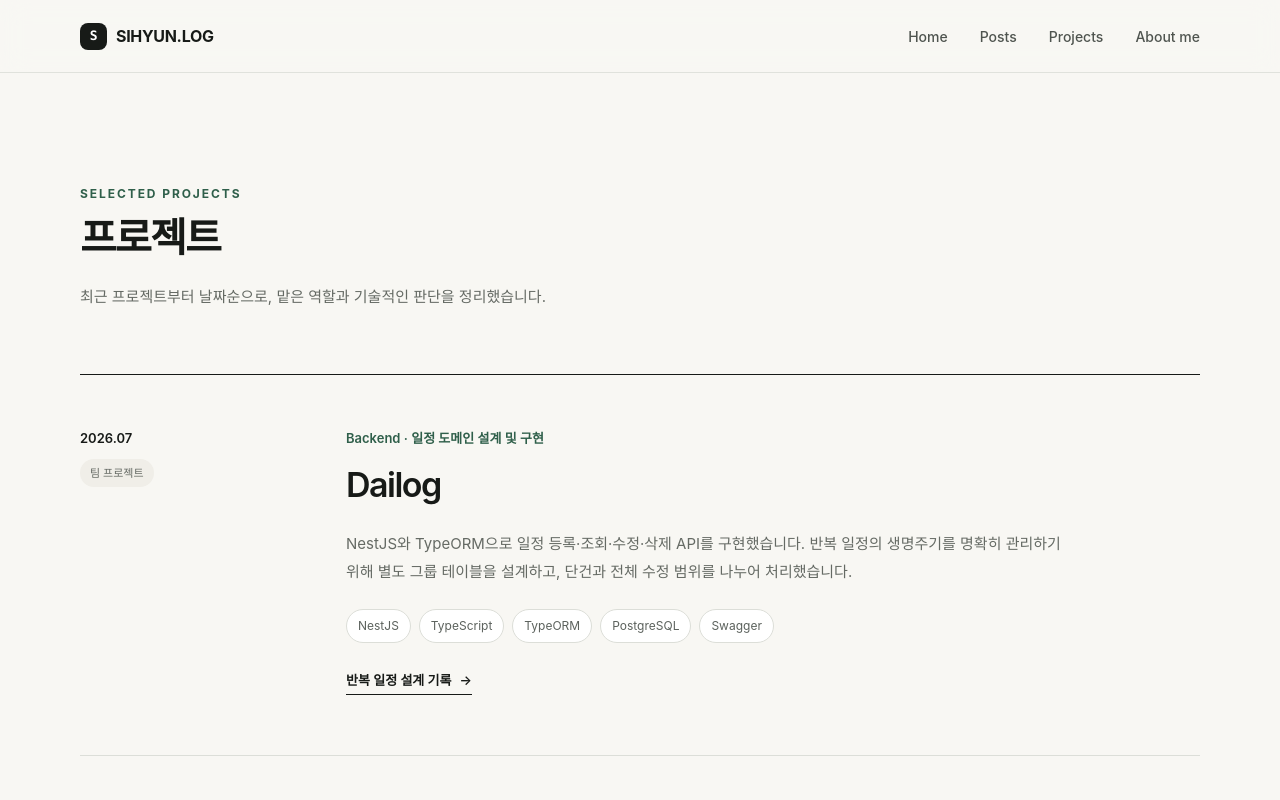
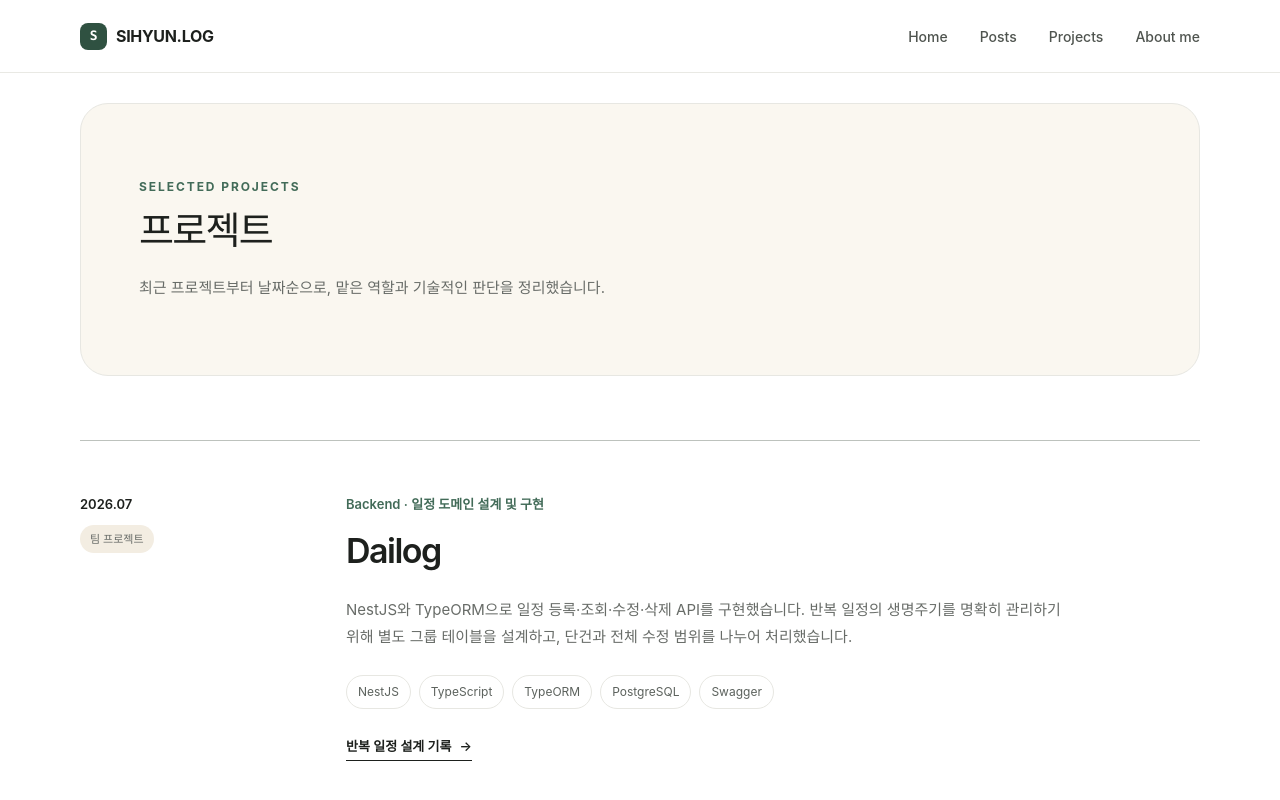
Before and after one commit to hyuneey2/sihyun-devlog, a Next.js app: page /projects in a window 1280 px wide. Shown: the top 800 px of the page. Built offline with nearby package versions, Linux system fonts and the light colour scheme.

Commit message:
전체 디자인 개선

```diff
--- a/app/globals.css
+++ b/app/globals.css
@@ -1,15 +1,17 @@
 @import "tailwindcss";
 
 :root {
-  --background: #f8f7f3;
+  --background: #ffffff;
   --surface: #ffffff;
-  --surface-soft: #f0eee8;
-  --foreground: #171a17;
-  --muted: #656a64;
-  --line: #dcded8;
-  --accent: #2f5f4a;
-  --accent-dark: #214536;
-  --accent-soft: #dce8e0;
+  --surface-soft: #f4f0e7;
+  --foreground: #1d201d;
+  --muted: #686c68;
+  --line: #e7e7e2;
+  --accent: #426b58;
+  --accent-dark: #2f5141;
+  --accent-soft: #e5eee8;
+  --cream: #faf7f0;
+  --cream-strong: #f3ede2;
   --max-width: 1120px;
 }
 
@@ -58,8 +60,8 @@ textarea {
   top: 0;
   right: 0;
   left: 0;
-  border-bottom: 1px solid rgba(220, 222, 216, 0.84);
-  background: rgba(248, 247, 243, 0.88);
+  border-bottom: 1px solid rgba(231, 231, 226, 0.9);
+  background: rgba(255, 255, 255, 0.9);
   backdrop-filter: blur(14px);
 }
 
@@ -85,7 +87,7 @@ textarea {
   height: 27px;
   place-items: center;
   border-radius: 8px;
-  background: var(--foreground);
+  background: var(--accent-dark);
   color: white;
   font-family: ui-monospace, SFMono-Regular, Menlo, monospace;
   font-size: 13px;
@@ -113,8 +115,13 @@ textarea {
 
 .hero {
   display: flex;
-  height: clamp(280px, 36svh, 380px);
+  height: clamp(250px, 32svh, 340px);
+  margin-top: 28px;
+  padding-inline: clamp(32px, 5vw, 58px);
   align-items: center;
+  border: 1px solid var(--line);
+  border-radius: 30px;
+  background: linear-gradient(135deg, #fcfaf5 0%, var(--cream) 100%);
 }
 
 .eyebrow,
@@ -192,15 +199,15 @@ textarea {
 .project-note h2,
 .page-title {
   margin: 12px 0 0;
-  font-size: clamp(28px, 3.2vw, 40px);
-  font-weight: 600;
+  font-size: clamp(28px, 3vw, 38px);
+  font-weight: 580;
   letter-spacing: -0.045em;
   line-height: 1.16;
 }
 
 .recent-section .section-heading h2 {
-  font-size: clamp(24px, 2.8vw, 34px);
-  font-weight: 550;
+  font-size: clamp(24px, 2.6vw, 32px);
+  font-weight: 540;
 }
 
 .text-link {
@@ -211,7 +218,7 @@ textarea {
 }
 
 .post-list {
-  border-top: 1px solid var(--foreground);
+  border-top: 1px solid #bdc2bd;
 }
 
 .post-card {
@@ -219,8 +226,15 @@ textarea {
   grid-template-columns: 145px minmax(0, 1fr) auto;
   gap: 32px;
   align-items: start;
-  padding: 36px 0;
+  margin-inline: -18px;
+  padding: 34px 18px;
   border-bottom: 1px solid var(--line);
+  border-radius: 14px;
+  transition: background 160ms ease;
+}
+
+.post-card:hover {
+  background: var(--cream);
 }
 
 .post-meta {
@@ -243,8 +257,8 @@ textarea {
 
 .post-title {
   margin: 0;
-  font-size: 20px;
-  font-weight: 550;
+  font-size: 19px;
+  font-weight: 540;
   letter-spacing: -0.035em;
   line-height: 1.35;
   word-break: keep-all;
@@ -286,13 +300,14 @@ textarea {
   gap: 80px;
   align-items: end;
   padding: 52px;
-  border-radius: 32px;
-  background: var(--foreground);
-  color: white;
+  border: 1px solid var(--line);
+  border-radius: 28px;
+  background: var(--cream);
+  color: var(--foreground);
 }
 
 .project-note .section-kicker {
-  color: #a8c9b9;
+  color: var(--accent);
 }
 
 .project-note h2 {
@@ -300,16 +315,31 @@ textarea {
   font-size: clamp(27px, 3.2vw, 38px);
 }
 
-.project-note > p {
+.project-note-copy > p {
   margin: 0;
-  color: #bdc1bd;
+  color: var(--muted);
   font-size: 15px;
   line-height: 1.85;
   word-break: keep-all;
 }
 
+.project-note-link {
+  display: inline-flex;
+  gap: 8px;
+  align-items: center;
+  margin-top: 24px;
+  padding-bottom: 3px;
+  border-bottom: 1px solid var(--foreground);
+  font-size: 13px;
+  font-weight: 600;
+}
+
 .page-hero {
-  padding-block: 112px 64px;
+  margin-top: 30px;
+  padding: clamp(52px, 7vw, 74px) clamp(32px, 5vw, 58px);
+  border: 1px solid var(--line);
+  border-radius: 28px;
+  background: var(--cream);
 }
 
 .page-description {
@@ -321,6 +351,7 @@ textarea {
 }
 
 .page-content {
+  padding-top: 64px;
   padding-bottom: 120px;
 }
 
@@ -351,13 +382,13 @@ textarea {
 }
 
 .category-filter-link[aria-current="page"] {
-  border-color: var(--foreground);
-  background: var(--foreground);
+  border-color: var(--accent-dark);
+  background: var(--accent-dark);
   color: white;
 }
 
 .project-timeline {
-  border-top: 1px solid var(--foreground);
+  border-top: 1px solid #bdc2bd;
 }
 
 .project-entry {
@@ -385,7 +416,7 @@ textarea {
   width: fit-content;
   padding: 6px 10px;
   border-radius: 999px;
-  background: var(--surface-soft);
+  background: var(--cream-strong);
   font-size: 11px;
   font-weight: 550;
 }
@@ -539,8 +570,8 @@ textarea {
 
 .article-title {
   margin: 24px 0 20px;
-  font-size: clamp(32px, 4.4vw, 44px);
-  font-weight: 600;
+  font-size: clamp(32px, 4.2vw, 42px);
+  font-weight: 580;
   letter-spacing: -0.045em;
   line-height: 1.16;
   word-break: keep-all;
@@ -672,6 +703,7 @@ textarea {
 
 .site-footer {
   border-top: 1px solid var(--line);
+  background: var(--cream);
 }
 
 .footer-inner {
@@ -703,7 +735,7 @@ textarea {
 
 @media (max-width: 820px) {
   .hero {
-    height: clamp(260px, 34svh, 320px);
+    height: clamp(245px, 31svh, 300px);
   }
 
   .post-card {
@@ -741,7 +773,7 @@ textarea {
   }
 
   .site-nav {
-    gap: 14px;
+    gap: 12px;
     font-size: 12px;
   }
 
@@ -750,7 +782,10 @@ textarea {
   }
 
   .hero {
-    height: clamp(240px, 34svh, 290px);
+    height: clamp(225px, 30svh, 270px);
+    margin-top: 16px;
+    padding-inline: 24px;
+    border-radius: 20px;
   }
 
   .hero h1 {
@@ -803,7 +838,8 @@ textarea {
   .post-card {
     grid-template-columns: 1fr;
     gap: 15px;
-    padding: 28px 0;
+    margin-inline: -10px;
+    padding: 28px 10px;
   }
 
   .post-meta {
@@ -826,7 +862,12 @@ textarea {
     border-radius: 24px;
   }
 
-  .page-hero,
+  .page-hero {
+    margin-top: 16px;
+    padding: 44px 24px;
+    border-radius: 20px;
+  }
+
   .article-header {
     padding-top: 80px;
   }
--- a/app/page.tsx
+++ b/app/page.tsx
@@ -41,11 +41,16 @@ export default function Home() {
             <p className="section-kicker">What I write about</p>
             <h2>완성된 결과보다, 판단한 과정을 기록합니다.</h2>
           </div>
-          <p>
-            Dailog의 반복 일정 설계, HUFS 독서마라톤 프론트엔드 개발,
-            withChurch 운영 과정에서 만난 문제뿐 아니라 알고리즘,
-            React·Node.js를 공부하며 세운 기준도 글로 남깁니다.
-          </p>
+          <div className="project-note-copy">
+            <p>
+              Dailog의 반복 일정 설계, HUFS 독서마라톤 프론트엔드 개발,
+              withChurch 운영 과정에서 만난 문제뿐 아니라 알고리즘,
+              React·Node.js를 공부하며 세운 기준도 글로 남깁니다.
+            </p>
+            <Link className="project-note-link" href="/projects">
+              프로젝트 보기 <span aria-hidden="true">→</span>
+            </Link>
+          </div>
         </div>
       </section>
     </main>
--- a/components/SiteFooter.tsx
+++ b/components/SiteFooter.tsx
@@ -10,6 +10,7 @@ export function SiteFooter() {
         </div>
         <div className="footer-links">
           <Link href="/posts">기록</Link>
+          <Link href="/projects">프로젝트</Link>
           <Link href="/about">소개</Link>
         </div>
       </div>
```
